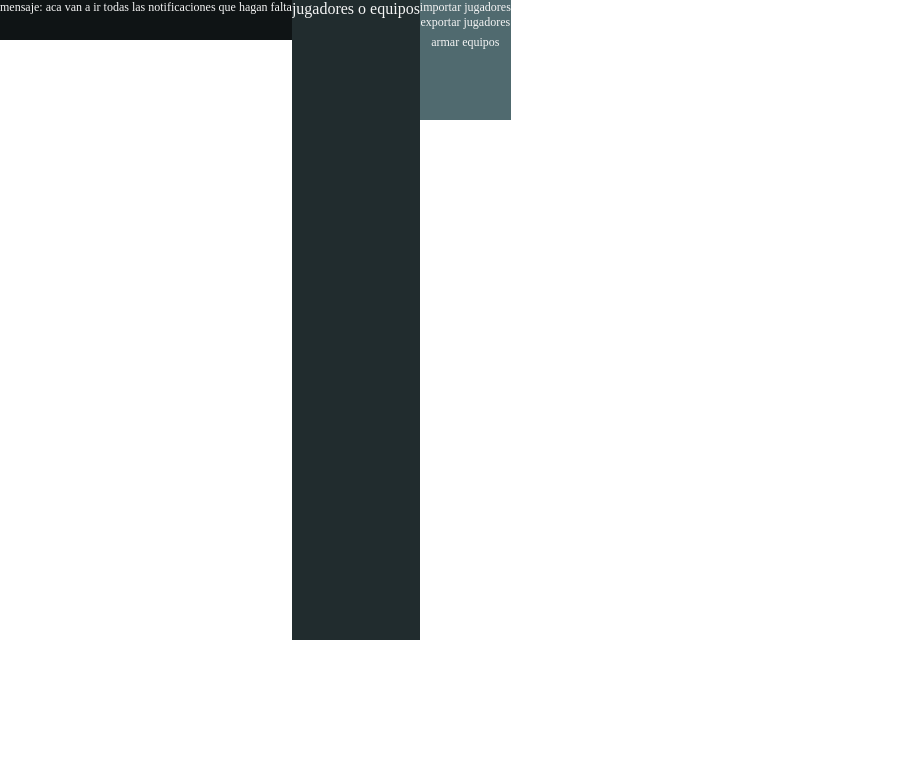
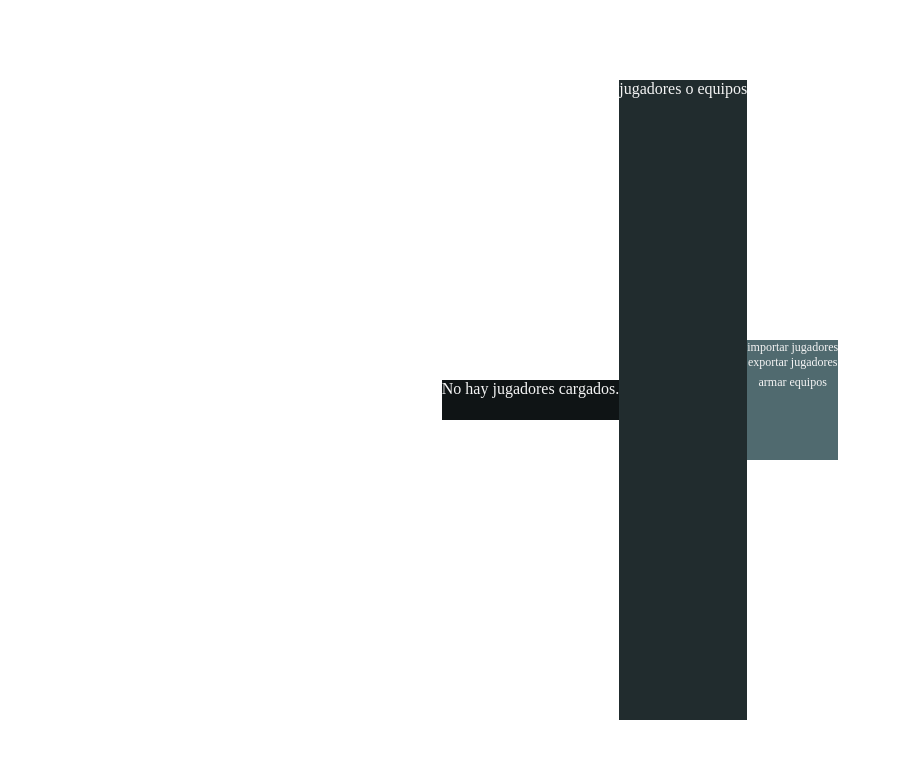
Before and after one commit to bragonip/teams-builder, a React (Vite) app: page / in a window 1280 px wide. Shown: the top 758 px of the page, without its empty margins (0-901 px from the left). Built offline with nearby package versions, Linux system fonts and the light colour scheme.

Commit message:
mejor css2

```diff
--- a/src/App.css
+++ b/src/App.css
@@ -16,6 +16,8 @@ html, body {
 
 .app {
     display: flex;
+    justify-content: center;
+    align-items: center;
     height: 100vh;
 }
 
@@ -24,7 +26,7 @@ html, body {
     color: whitesmoke;
     height: 5vh;
     display: flex;
-    font-size: 1.5vh; /* Tamaño de letra en .notification */
+    font-size: 2vh;
 }
 
 .content {
--- a/src/App.jsx
+++ b/src/App.jsx
@@ -12,7 +12,7 @@ const App = () => {
             <div className='app'>
                 <div className='notification'>
                     <p>
-                        mensaje: aca van a ir todas las notificaciones que hagan falta
+                        No hay jugadores cargados.
                     </p>
                 </div>
                 <div className='content'>
```
